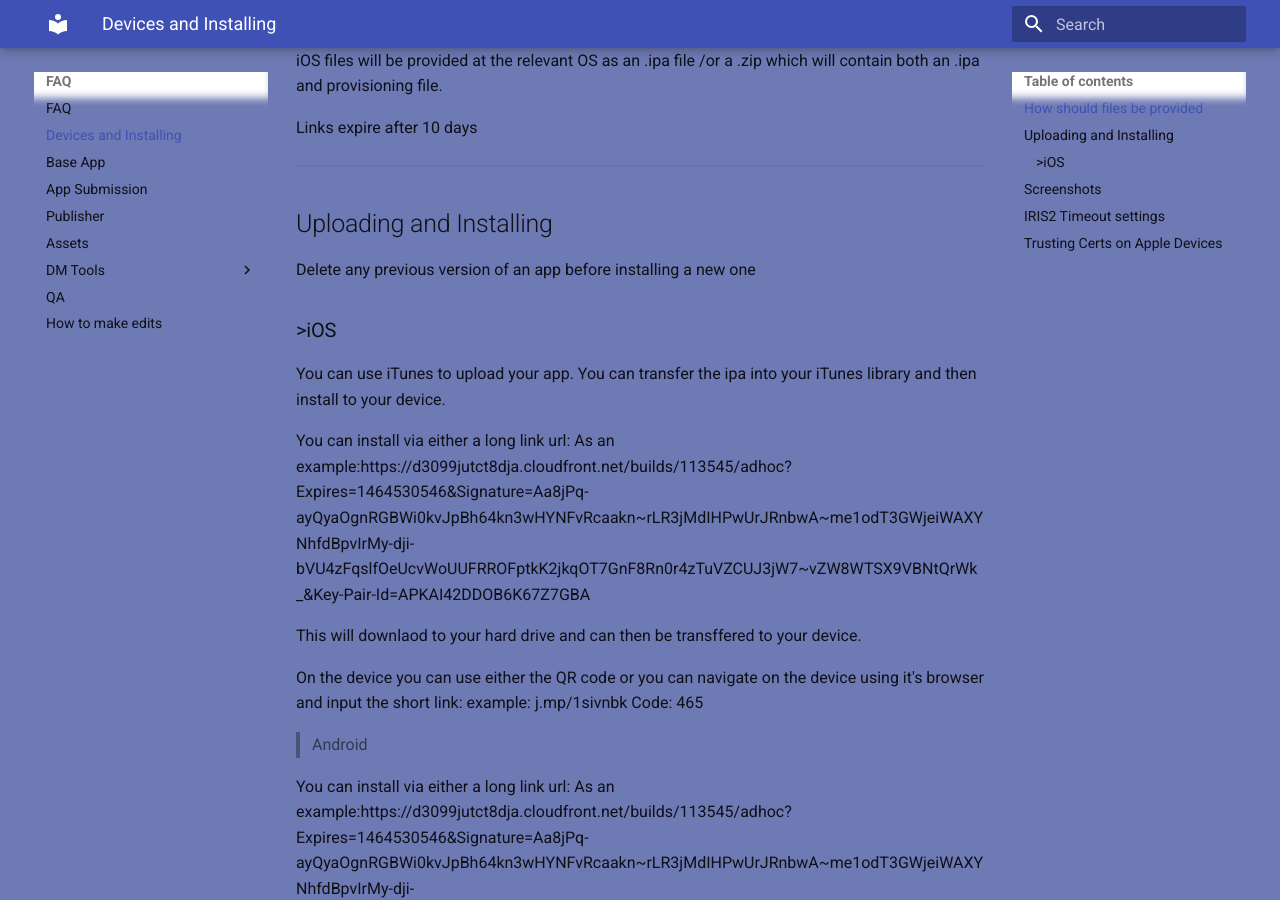
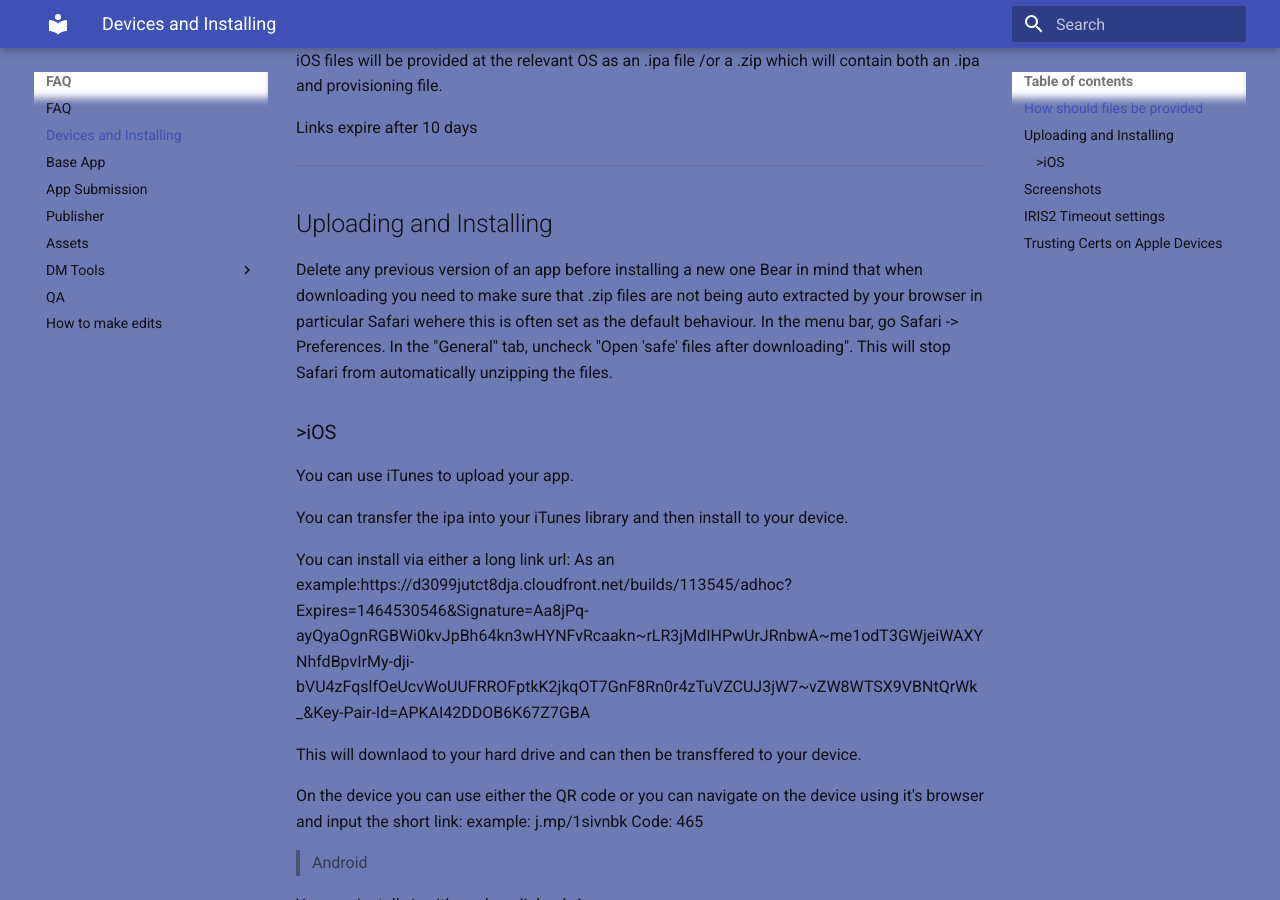
Before and after one commit to denovo/Antenna-faq, an MkDocs documentation site: the page built from docs/devices.md, in a window 1280 px wide and 900 px high, scrolled down 343 px. Built offline with MkDocs 1.6.1 and Material for MkDocs 9.7.7, drawn with Linux system fonts in a browser that asks for light colours; old or Windows-style settings are respelled for this version of MkDocs.

Commit message:
addded auto extraction of zip file notes

```diff
--- a/docs/devices.md
+++ b/docs/devices.md
@@ -14,9 +14,13 @@ Links expire after 10 days
 ## Uploading and Installing
 
 Delete any previous version of an app before installing a new one
+Bear in mind that when downloading you need to make sure that .zip files are not being auto extracted by your browser in particular Safari wehere this is often set as the default behaviour.
+In the menu bar, go Safari -> Preferences. In the "General" tab, uncheck "Open 'safe' files after downloading". This will stop Safari from automatically unzipping the files.
+
 ### >iOS
 
 You can use iTunes to upload your app.
+
 You can transfer the ipa into your iTunes library and then install to your device.
 
 You can install via either a long link url: As an example:https://d3099jutct8dja.cloudfront.net/builds/113545/adhoc?Expires=1464530546&Signature=Aa8jPq-ayQyaOgnRGBWi0kvJpBh64kn3wHYNFvRcaakn~rLR3jMdIHPwUrJRnbwA~me1odT3GWjeiWAXYNhfdBpvIrMy-dji-bVU4zFqslfOeUcvWoUUFRROFptkK2jkqOT7GnF8Rn0r4zTuVZCUJ3jW7~vZW8WTSX9VBNtQrWk_&Key-Pair-Id=APKAI42DDOB6K67Z7GBA
```
